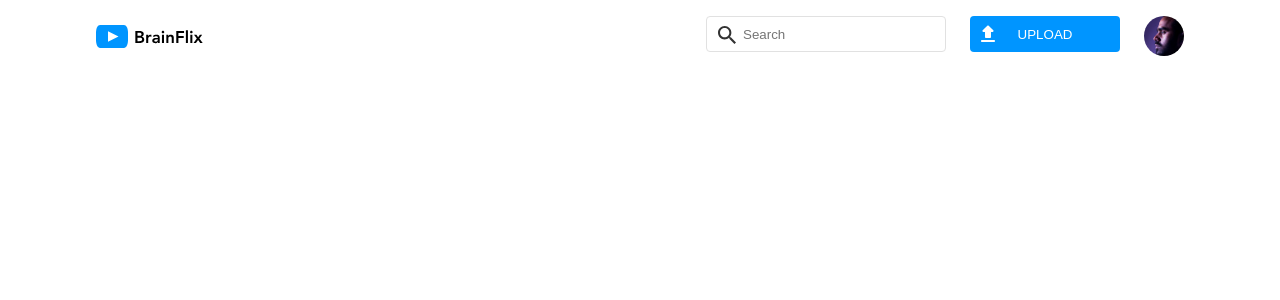
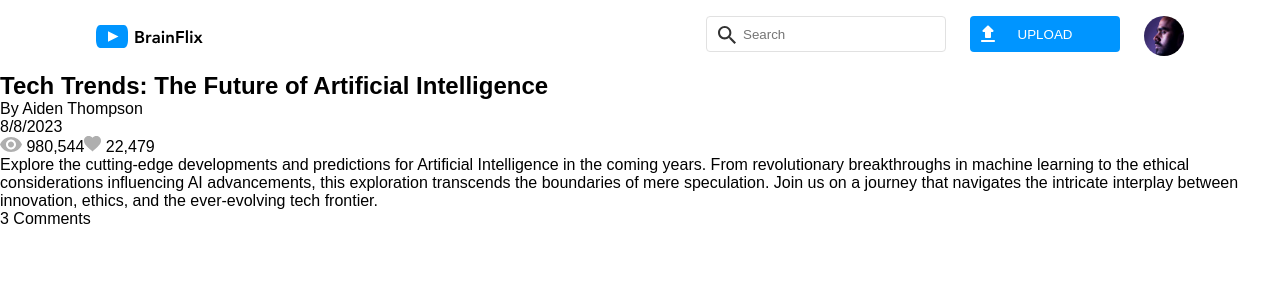
Before and after one commit to BehinaBhr/behina-bahramsari-brainflix, a React (Create React App) app: page / in a window 1280 px wide. Shown: the top 300 px of the page. Built offline with nearby package versions, Linux system fonts and the light colour scheme.

Commit message:
add basic stucture of video details without styling

```diff
--- a/src/App.js
+++ b/src/App.js
@@ -1,11 +1,17 @@
 import './App.scss';
 import { useState } from "react";
+import videoslist from "./data/videos.json";
+import videos from "./data/video-details.json";
+
 import Header from "./components/Header/Header.js";
+import VideoDetails from "./components/VideoDetails/VideoDetails.js";
 
 function App() {
+  const activevideo = videos[0];
   return (
     <div className="App">
       <Header />
+      <VideoDetails video={activevideo}/>
     </div>
   );
 }
--- a/src/components/Header/Header.js
+++ b/src/components/Header/Header.js
@@ -3,7 +3,7 @@ import logo from "../../assets/logo/BrainFlix-logo.svg";
 import avatar from "../../assets/images/Mohan-muruge.jpg";
 import search from "../../assets/icons/search.svg";
 import upload from "../../assets/icons/upload.svg";
-import videos from "../../data/video-details.json";
+
 
 function Header() {
   return (
--- /dev/null
+++ b/src/components/VideoDetails/VideoDetails.js
@@ -0,0 +1,40 @@
+import "./VideoDetails.scss";
+import viewicone from "../../assets/icons/views.svg";
+import likeicone from "../../assets/icons/likes.svg";
+
+function VideoDetails({ video}) {
+    const { title, channel, timestamp, views, likes, description, comments } = video;
+    function formattedDate(timestamp) {
+        let date = new Date(timestamp);
+        console.log(date);
+        let y = date.getFullYear();
+        let m = date.getMonth() + 1;
+        let d = date.getDate();
+        return `${m}/${d}/${y}`;
+      }
+
+    return (
+        <section className="video-details">
+            <h1 className="video-details__title">Tech Trends: {title}</h1>
+
+            <div className="video-details__subtitle">
+                <div className="channel-time-wrapper">
+                    <div>By {channel}</div>
+                    <div>{formattedDate(timestamp)}</div>
+                </div>
+
+                <div className="view-like-wrapper">
+                    <img className="views__icon" src={viewicone } alt="Views Icon" /> {views}
+                    <img className="likes__icon" src={likeicone} alt="Likes Icon" /> {likes}
+                </div>
+            </div>
+
+            <div className="video-details__info">{description}</div>
+
+            <div className="video-details__footer">{comments?.length || 0} Comments</div>
+
+        </section>
+    );
+}
+
+export default VideoDetails;
```
Also changed, not shown: src/components/VideoDetails/VideoDetails.scss (added).
